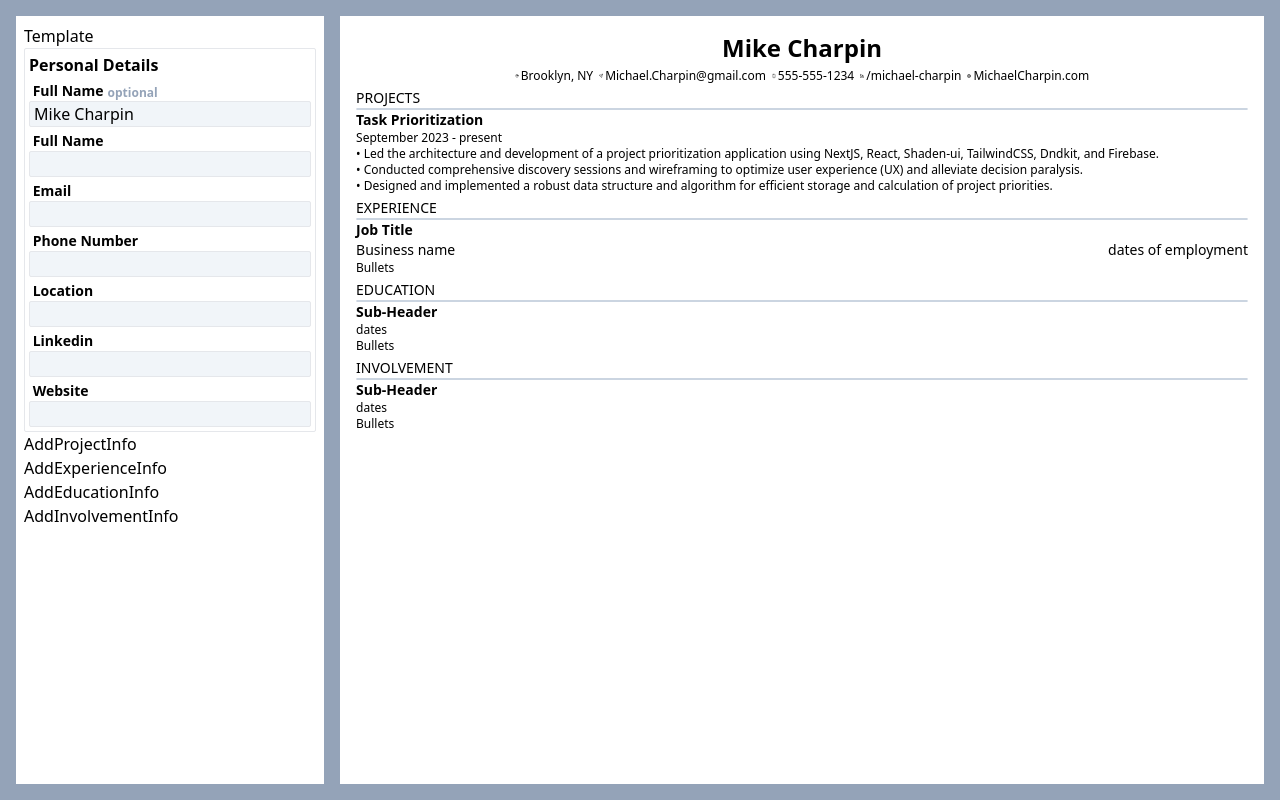
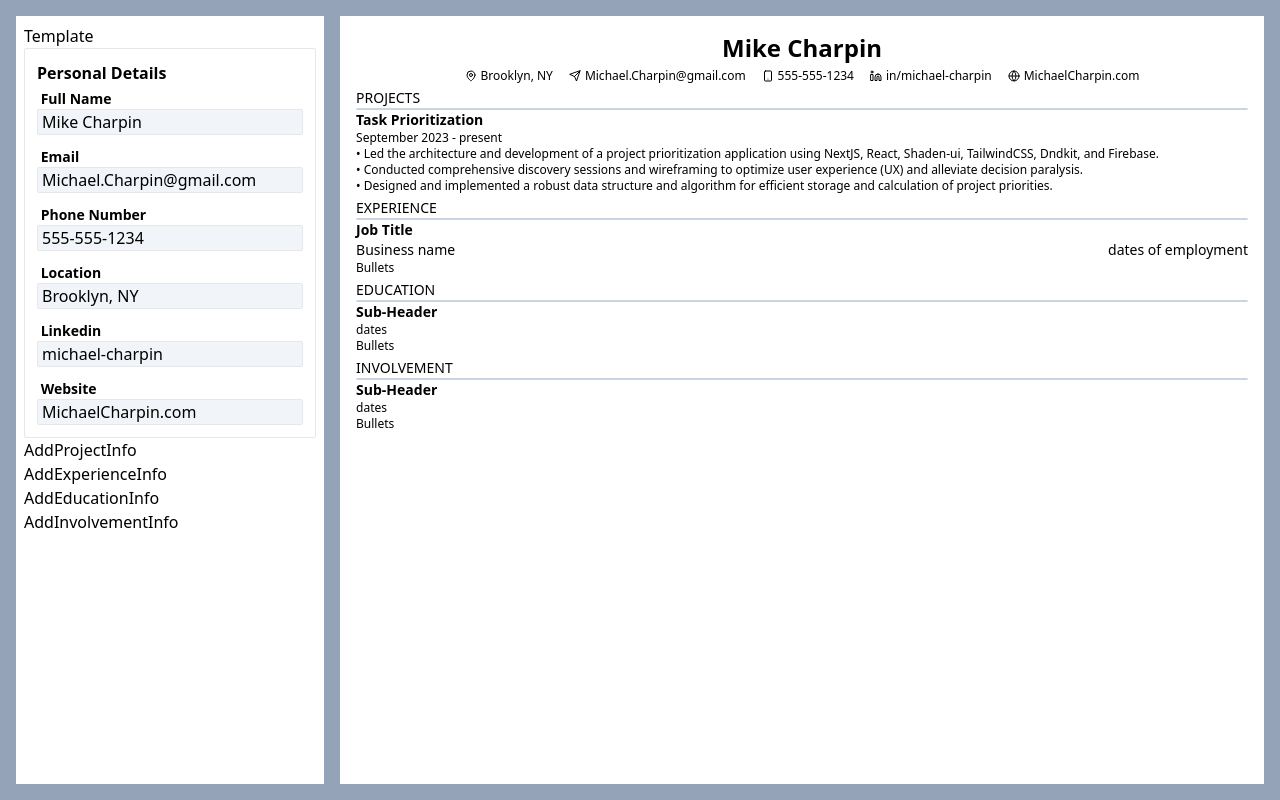
Before and after one commit to MikeCharpin/ResumeBuilder, a React (Vite) app: page / in a window 1280 px wide. Built offline with nearby package versions, Linux system fonts and the light colour scheme.

Commit message:
Adding more fields for header.

```diff
--- a/src/components/Resume.tsx
+++ b/src/components/Resume.tsx
@@ -1,5 +1,5 @@
 import { MapPinIcon, SmartphoneIcon, LinkedinIcon, SendIcon, GlobeIcon } from 'lucide-react';
-import { PersonalInfoProps } from '../App';
+import { PersonalInfoProps } from '../example-data';
 
 type ResumeProps = {
     personalInfo: PersonalInfoProps
@@ -10,6 +10,12 @@ export default function Resume({ personalInfo }: ResumeProps) {
         <div className="bg-white w-3/4 h-full p-4">
             <ResumeHeader
                 fullName={personalInfo.fullName}
+                email={personalInfo.email}
+                location={personalInfo.location}
+                linkedin={personalInfo.linkedin}
+                website={personalInfo.website}
+                phoneNumber={personalInfo.phoneNumber}
+
             />
             <div className='w-full flex flex-col'>
                 <div className='pb-1'>
@@ -45,37 +51,35 @@ export default function Resume({ personalInfo }: ResumeProps) {
     )
 }
 
-type ResumeHeaderProps = {
-    fullName: string
-}
+type ResumeHeaderProps = PersonalInfoProps
 
-function ResumeHeader({fullName}: ResumeHeaderProps) {
+function ResumeHeader({fullName, email, location, linkedin, website, phoneNumber}: ResumeHeaderProps) {
     return (
         <div className="flex flex-col items-center justify-center">
             <div className="text-2xl font-bold">
                 {fullName}
             </div>
             <div className="flex">
-                <ul className="flex gap-1.5 text-xs">
-                    <div className='flex items-center justify-center gap-0.5'>
-                        <MapPinIcon className='w-1' />
-                        <li>Brooklyn, NY</li>
+                <ul className="flex gap-4 text-xs">
+                    <div className='flex items-center justify-center gap-1'>
+                        <MapPinIcon className='w-3' />
+                        <li>{location}</li>
                     </div>
-                    <div className='flex items-center justify-center gap-0.5'>
-                        <SendIcon className='w-1' />
-                        <li>Michael.Charpin@gmail.com</li>
+                    <div className='flex items-center justify-center gap-1'>
+                        <SendIcon className='w-3' />
+                        <li>{email}</li>
                     </div>
-                    <div className='flex items-center justify-center gap-0.5'>
-                        <SmartphoneIcon className='w-1' />
-                        <li>555-555-1234</li>
+                    <div className='flex items-center justify-center gap-1'>
+                        <SmartphoneIcon className='w-3' />
+                        <li>{phoneNumber}</li>
                     </div>
-                    <div className='flex items-center justify-center gap-0.5'>
-                        <LinkedinIcon className='w-1' />
-                        <li>/michael-charpin</li>
+                    <div className='flex items-center justify-center gap-1'>
+                        <LinkedinIcon className='w-3' />
+                        <li>in/{linkedin}</li>
                     </div>
-                    <div className='flex items-center justify-center gap-0.5'>
-                        <GlobeIcon className='w-1' />
-                        <li>MichaelCharpin.com</li>
+                    <div className='flex items-center justify-center gap-1'>
+                        <GlobeIcon className='w-3' />
+                        <li>{website}</li>
                     </div>
                 </ul>
             </div>
--- a/src/components/Sidebar.tsx
+++ b/src/components/Sidebar.tsx
@@ -1,5 +1,5 @@
 import InputGroup from "./InputGroup"
-import { PersonalInfoProps } from "../App"
+import { PersonalInfoProps } from "../example-data"
 
 type SidebarProps = {
     personalInfo: PersonalInfoProps
@@ -17,6 +17,11 @@ export default function Sidebar({ onChange, personalInfo}: SidebarProps) {
         <AddPersonalInfo
             onChange={onChange}
             fullName={personalInfo.fullName}
+            email={personalInfo.email}
+            location={personalInfo.location}
+            linkedin={personalInfo.linkedin}
+            website={personalInfo.website}
+            phoneNumber={personalInfo.phoneNumber}
         />
         <AddProjectInfo />
         <AddExperienceInfo />
@@ -38,18 +43,23 @@ function Template() {
 type AddPersonalInfoProps = {
     onChange: (e: React.ChangeEvent<HTMLInputElement>) => void
     fullName: string
+    email: string
+    location: string
+    linkedin: string
+    website: string
+    phoneNumber: string
 }
 
-function AddPersonalInfo({ onChange, fullName }: AddPersonalInfoProps) {
+function AddPersonalInfo({ onChange, fullName, email, phoneNumber, location, linkedin, website }: AddPersonalInfoProps) {
     const handleChange = (e: React.ChangeEvent<HTMLInputElement | HTMLTextAreaElement>) => {
         onChange(e as React.ChangeEvent<HTMLInputElement>)
     }
     return(
-        <div className="flex flex-col gap-1 p-1 border border-solid rounded-sm">
+        <div className="flex flex-col gap-1 p-3 border border-solid rounded-sm">
             <div className="text-base font-semibold">
                 Personal Details
             </div>
-            <form>
+            <form className="flex flex-col gap-3">
             <InputGroup
                 id="full-name"
                 placeholder="name"
@@ -58,49 +68,54 @@ function AddPersonalInfo({ onChange, fullName }: AddPersonalInfoProps) {
                 value={fullName}
                 onChange={handleChange}
                 data-key="fullName"
-            optional
             />
+            <InputGroup
+                id="email"
+                placeholder="email"
+                label="Email"
+                type="text"
+                value={email}
+                onChange={handleChange}
+                data-key="email"
+            />
+            <InputGroup
+                id="phoneNumber"
+                placeholder="phone number"
+                label="Phone Number"
+                type="text"
+                value={phoneNumber}
+                onChange={handleChange}
+                data-key="phoneNumber"
+            />
+            <InputGroup
+                id="location"
+                placeholder="location"
+                label="Location"
+                type="text"
+                value={location}
+                onChange={handleChange}
+                data-key="location"
+            />
+            <InputGroup
+                id="linkedin"
+                placeholder="linkedin"
+                label="Linkedin"
+                type="text"
+                value={linkedin}
+                onChange={handleChange}
+                data-key="linkedin"
+            />
+            <InputGroup
+                id="website"
+                placeholder="website"
+                label="Website"
+                type="text"
+                value={website}
+                onChange={handleChange}
+                data-key="website"
+            />
+
             </form>
-
-
-            <div className="flex flex-col">
-                <div className="text-sm font-semibold">
-                    &nbsp;Full Name
-                </div>
-                <input className="text-base border border-solid rounded-sm bg-slate-100" />
-            </div>
-            <div className="flex flex-col">
-                <div className="text-sm font-semibold">
-                    &nbsp;Email
-                </div>
-                <input className="text-base border border-solid rounded-sm bg-slate-100" />
-            </div>
-            <div className="flex flex-col">
-                <div className="text-sm font-semibold">
-                    &nbsp;Phone Number
-                </div>
-                <input className="text-base border border-solid rounded-sm bg-slate-100" />
-            </div>
-            <div className="flex flex-col">
-                <div className="text-sm font-semibold">
-                    &nbsp;Location
-                </div>
-                <input className="text-base border border-solid rounded-sm bg-slate-100" />
-            </div>
-            <div className="flex flex-col">
-                <div className="text-sm font-semibold">
-                    &nbsp;Linkedin
-                </div>
-                <input className="text-base border border-solid rounded-sm bg-slate-100" />
-            </div>
-            <div className="flex flex-col">
-                <div className="text-sm font-semibold">
-                    &nbsp;Website
-                </div>
-                <input className="text-base border border-solid rounded-sm bg-slate-100" />
-            </div>
-
-
         </div>
     )
 }
```
Lines whose indentation alone changed are shown as unchanged.
